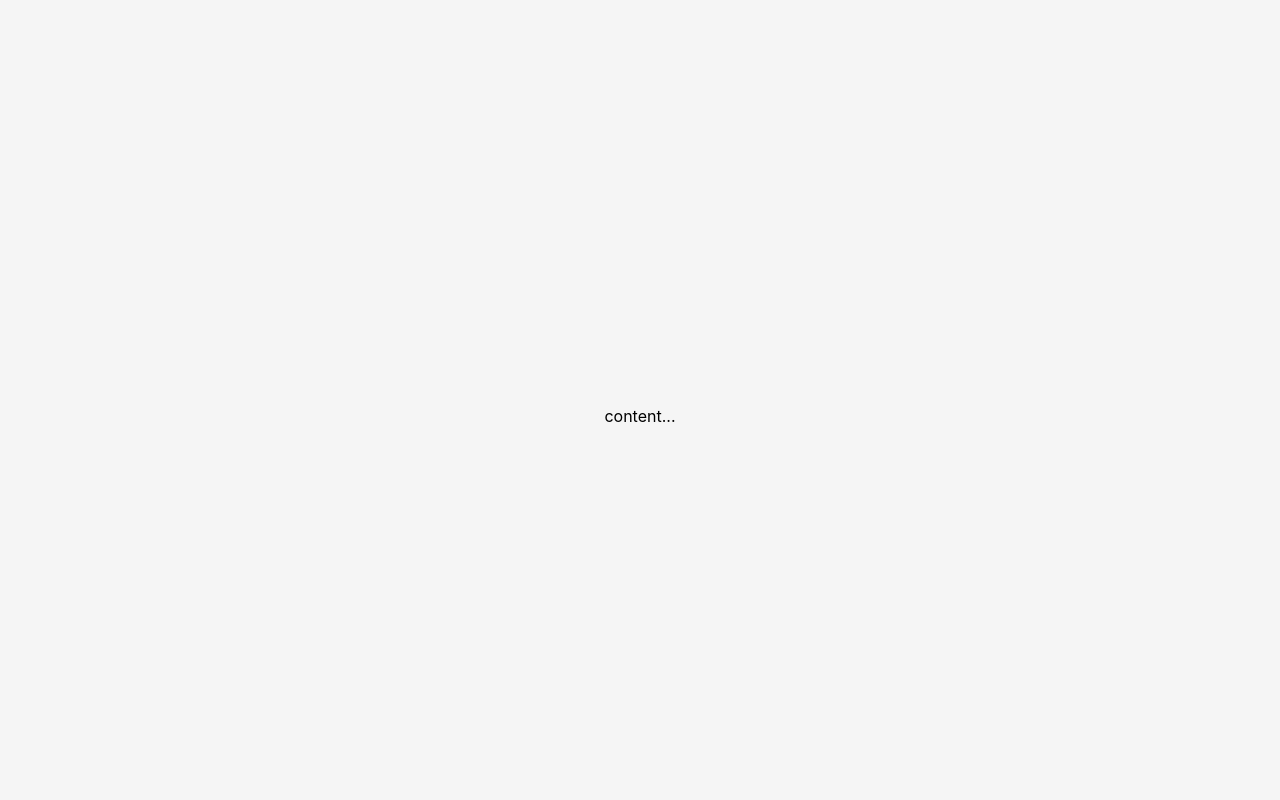
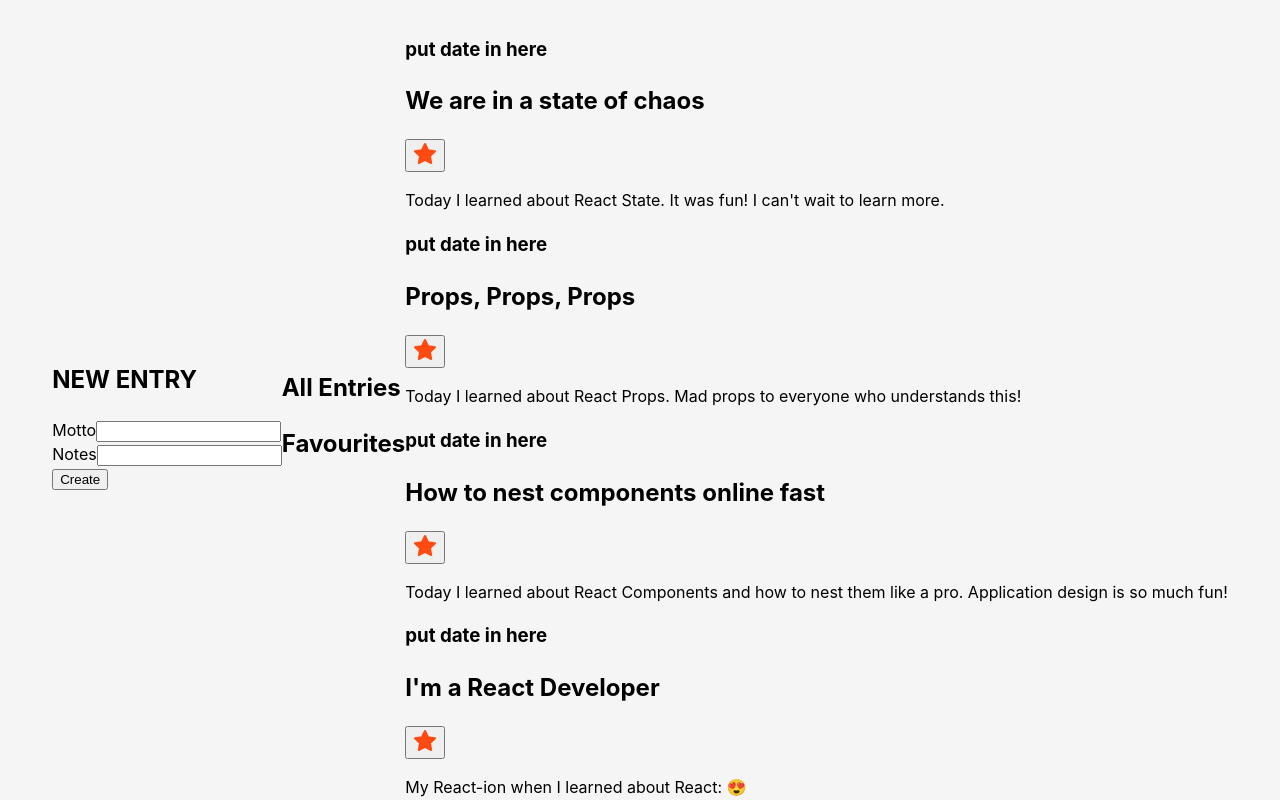
Before and after one commit to ChloneCraft/Journal-App, a React (Vite) app: page / in a window 1280 px wide. Shown: the part 440-1240 px from the top of the page. Built offline with nearby package versions, Linux system fonts and the light colour scheme.

Commit message:
add entries

```diff
--- a/src/App.jsx
+++ b/src/App.jsx
@@ -3,6 +3,7 @@ import Footer from './components/Footer/Footer.jsx';
 import MainContainer from './components/Main/MainContainer.jsx';
 import NewEntry from './components/NewEntry/NewEntry.jsx';
 import NavBar from './components/NavBar/NavBar.jsx';
+import Entries from './components/Entries/Entries.jsx';
 
 function App() {
   return (
@@ -11,6 +12,7 @@ function App() {
       <MainContainer>
         <NewEntry />
         <NavBar />
+        <Entries />
       </MainContainer>
       <Footer />
     </>
--- a/src/components/Card/Card.jsx
+++ b/src/components/Card/Card.jsx
@@ -1,15 +1,16 @@
 import './Card.css';
-import FavouriteButton from '../FavouriteButton';
+import FavouriteButton from '../FavouriteButton/FavouriteButton.jsx';
 
-export default function Card() {
+export default function Card({ motto, notes }) {
+  console.log('motto, notes ', motto, notes);
   return (
     <>
       <h3>put date in here</h3>
       <div className="cardMottoWrapper">
-        <h2>motto</h2>
+        <h2>{motto}</h2>
         <FavouriteButton />
       </div>
-      <p>notes</p>
+      <p>{notes}</p>
     </>
   );
 }
--- a/src/components/Entries/Entries.jsx
+++ b/src/components/Entries/Entries.jsx
@@ -0,0 +1,41 @@
+import Card from '../Card/Card.jsx';
+
+const entriesArray = [
+  {
+    id: 1000,
+    date: 'Feb 5, 2025',
+    motto: 'We are in a state of chaos',
+    notes:
+      "Today I learned about React State. It was fun! I can't wait to learn more.",
+  },
+  {
+    id: 999,
+    date: 'Feb 4, 2025',
+    motto: 'Props, Props, Props',
+    notes:
+      'Today I learned about React Props. Mad props to everyone who understands this!',
+  },
+  {
+    id: 998,
+    date: 'Feb 3, 2025',
+    motto: 'How to nest components online fast',
+    notes:
+      'Today I learned about React Components and how to nest them like a pro. Application design is so much fun!',
+  },
+  {
+    id: 997,
+    date: 'Feb 2, 2025',
+    motto: "I'm a React Developer",
+    notes: 'My React-ion when I learned about React: 😍',
+  },
+];
+
+export default function Entries() {
+  return (
+    <div>
+      {entriesArray.map((entry) => (
+        <Card key={entry.id} motto={entry.motto} notes={entry.notes} />
+      ))}
+    </div>
+  );
+}
--- a/src/components/FavouriteButton/FavouriteButton.jsx
+++ b/src/components/FavouriteButton/FavouriteButton.jsx
@@ -1,6 +1,6 @@
 import { useState } from 'react';
-import { StarFilled } from '../StarFilled';
-import { Star } from '../Star';
+import star from '../../public/star.svg';
+import starFilled from '../../public/star-filled.svg';
 
 export default function FavouriteButton() {
   const [isFavorite, setFavourite] = useState(false);
@@ -9,7 +9,7 @@ export default function FavouriteButton() {
       className="favouriteButton"
       onClick={() => setFavourite(!isFavorite)}
     >
-      {isFavorite ? <StarFilled /> : <Star />}
+      {isFavorite ? <img src={star} /> : <img src={starFilled} />}
     </button>
   );
 }
--- a/src/components/Main/MainContainer.jsx
+++ b/src/components/Main/MainContainer.jsx
@@ -1,5 +1,6 @@
 import './main.css';
 
-export default function Main() {
-  return <main>content...</main>;
+// eslint-disable-next-line react/prop-types
+export default function Main({ children }) {
+  return <main>{children}</main>;
 }
--- a/src/components/Star/Star.jsx
+++ /dev/null
@@ -1,3 +0,0 @@
-export function Star() {
-  return <img src="../../public/star.svg"></img>;
-}
--- a/src/components/StarFilled/StarFilled.jsx
+++ /dev/null
@@ -1,3 +0,0 @@
-export function StarFilled() {
-  return <img src="../../public/star-filled.svg"></img>;
-}
```
